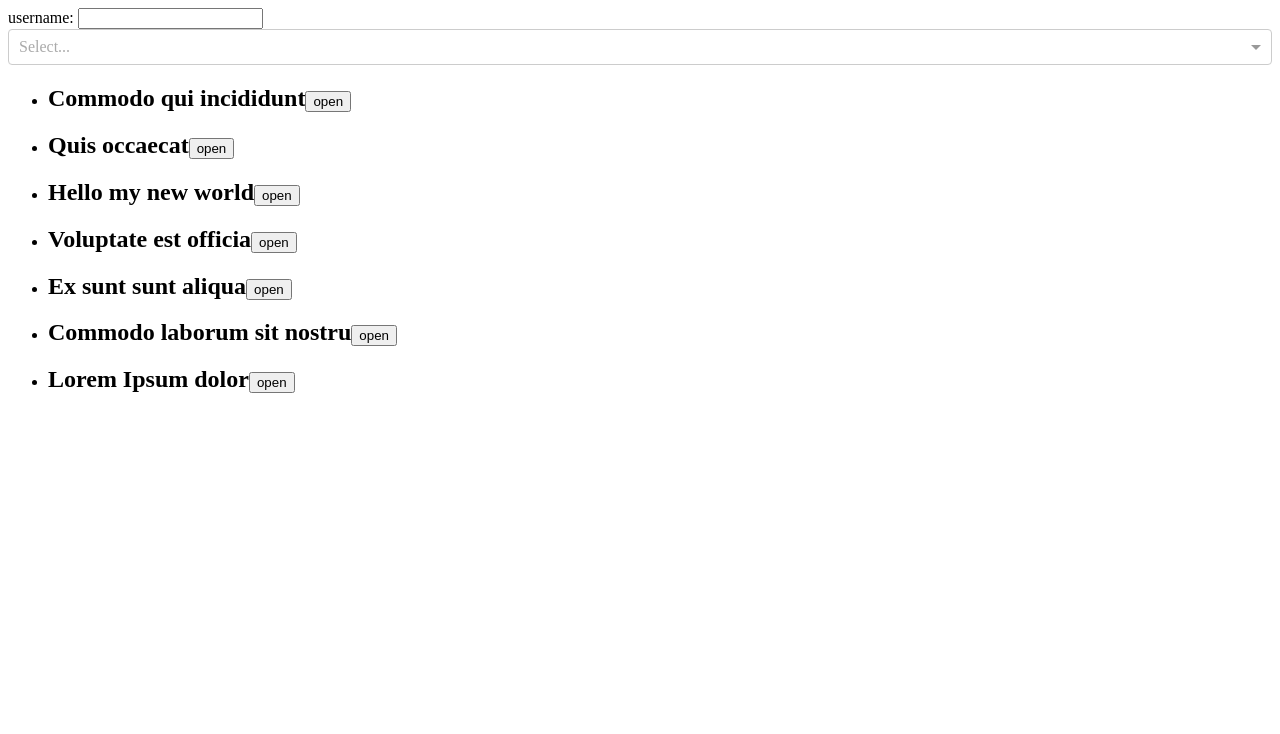
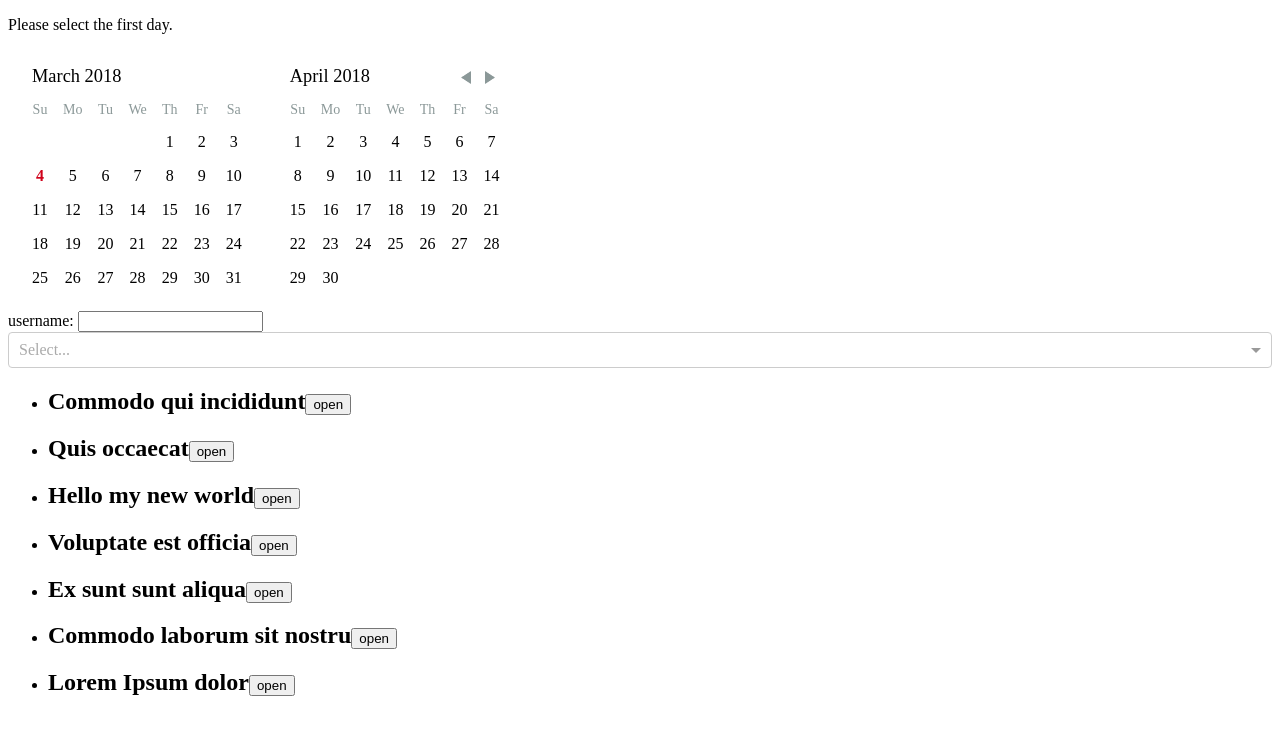
Before and after one commit to romabelka/basic-react-1902, a React (Create React App) app: page / in a window 1280 px wide. Shown: the top 734 px of the page. Built offline with nearby package versions, Linux system fonts and the light colour scheme.

Commit message:
add day picker

```diff
--- a/package.json
+++ b/package.json
@@ -5,6 +5,7 @@
   "dependencies": {
     "prop-types": "^15.6.0",
     "react": "^16.2.0",
+    "react-day-picker": "^7.0.7",
     "react-dom": "^16.2.0",
     "react-scripts": "1.1.1",
     "react-select": "^1.2.1"
--- a/src/App.js
+++ b/src/App.js
@@ -5,15 +5,32 @@ import Chart from './components/chart'
 import UserForm from './components/user-form'
 import Select from 'react-select'
 import 'react-select/dist/react-select.css'
+import DayPicker, { DateUtils } from 'react-day-picker'
+import 'react-day-picker/lib/style.css'
 
 class App extends Component {
     static propTypes = {
 
     };
 
+		static defaultProps = {
+				numberOfMonths: 2
+		};
+
     state = {
-        selected: null
+        selected: null,
+				from: null,
+				to: null
     }
+
+		handleDayClick = (day) => {
+				const range = DateUtils.addDayToRange(day, this.state);
+				this.setState(range);
+		}
+
+		handleResetClick = () => {
+				this.setState({ from: null, to: null});
+		}
 
     render() {
         const {articles} = this.props
@@ -21,8 +38,36 @@ class App extends Component {
             label: article.title,
             value: article.id
         }))
+
+				const { from, to } = this.state;
+				const modifiers = { start: from, end: to }
+
+				const dayPickerStatus = () =>
+						<p>
+								{!from && !to && 'Please select the first day.'}
+								{from && !to && 'Please select the last day.'}
+								{from &&
+								to &&
+								`Selected from ${from.toLocaleDateString()} to
+                ${to.toLocaleDateString()}`}{' '}
+								{from &&
+								to && (
+									<button className="link" onClick={this.handleResetClick}>
+											Reset
+									</button>
+								)}
+						</p>
+
         return (
             <div>
+								{dayPickerStatus()}
+								<DayPicker
+									className="Selectable"
+									numberOfMonths={this.props.numberOfMonths}
+									selectedDays={[from, { from, to }]}
+									modifiers={modifiers}
+									onDayClick={this.handleDayClick}
+								/>
                 <UserForm />
                 <Select options = {options} value = {this.state.selected} onChange = {this.handleSelect} multi/>
                 <ArticleList articles = {articles} ref = {this.setListRef}/>
```
Also changed, not shown: 1 other file (tests, documents, lock files or other folders).
